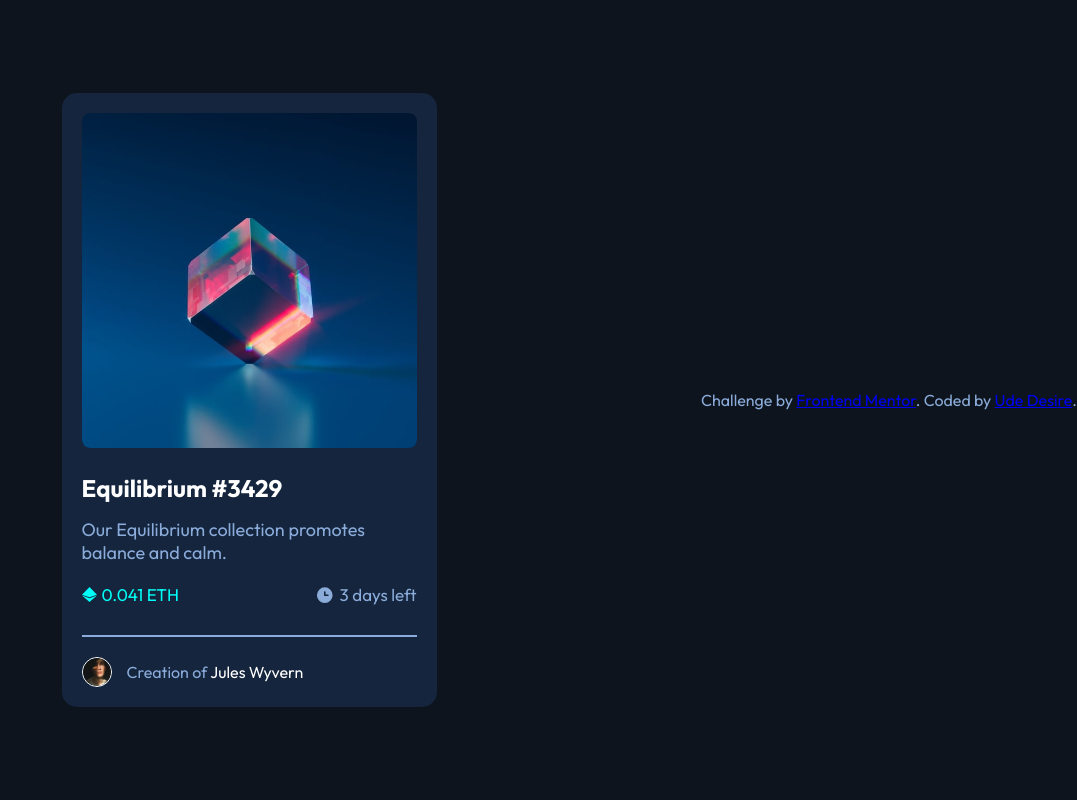
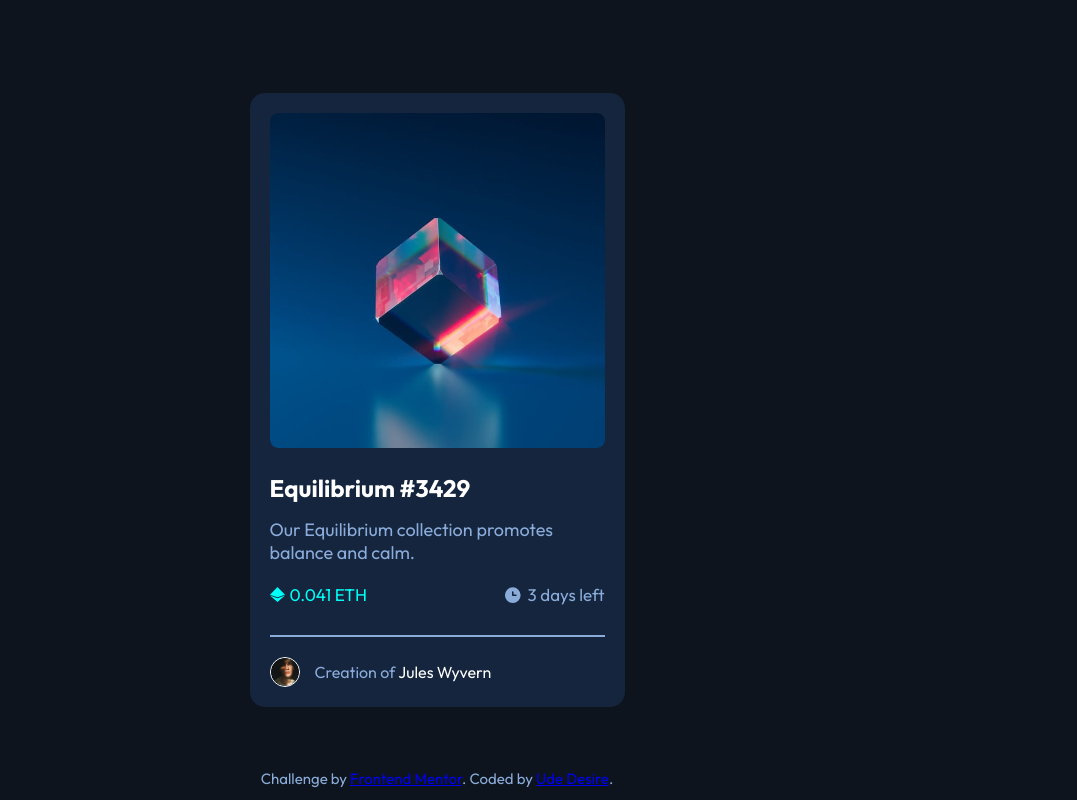
Before and after one commit to DessyZeal/NFTpreviewcard, a plain HTML site: page index.html in a window 1280 px wide. Shown: the whole page, without its empty margins (203-1280 px from the left). Drawn offline with Linux system fonts and the light colour scheme.

Commit message:
new commit

```diff
--- a/index.html
+++ b/index.html
@@ -33,7 +33,7 @@
     </div>
     <div class="attribution">
         Challenge by <a href="https://www.frontendmentor.io?ref=challenge" target="_blank">Frontend Mentor</a>.
-        Coded by <a href="#">Ude Desire</a>.
+        Coded by <a href="https://nf-tpreviewcard.vercel.app/">Ude Desire</a>.
       </div>
 </body>
 </html>
--- a/style.css
+++ b/style.css
@@ -138,7 +138,12 @@ body {
     cursor: pointer;
 }
 .attribution {
-    position: relative;
+    font-size: 15px;
+    text-align: center;
+    padding: 12px;
+    position: fixed;
     bottom: 0;
+    width: 100%;
+    box-sizing: border-box;
     color: var(--Soft-blue);
 }
```
